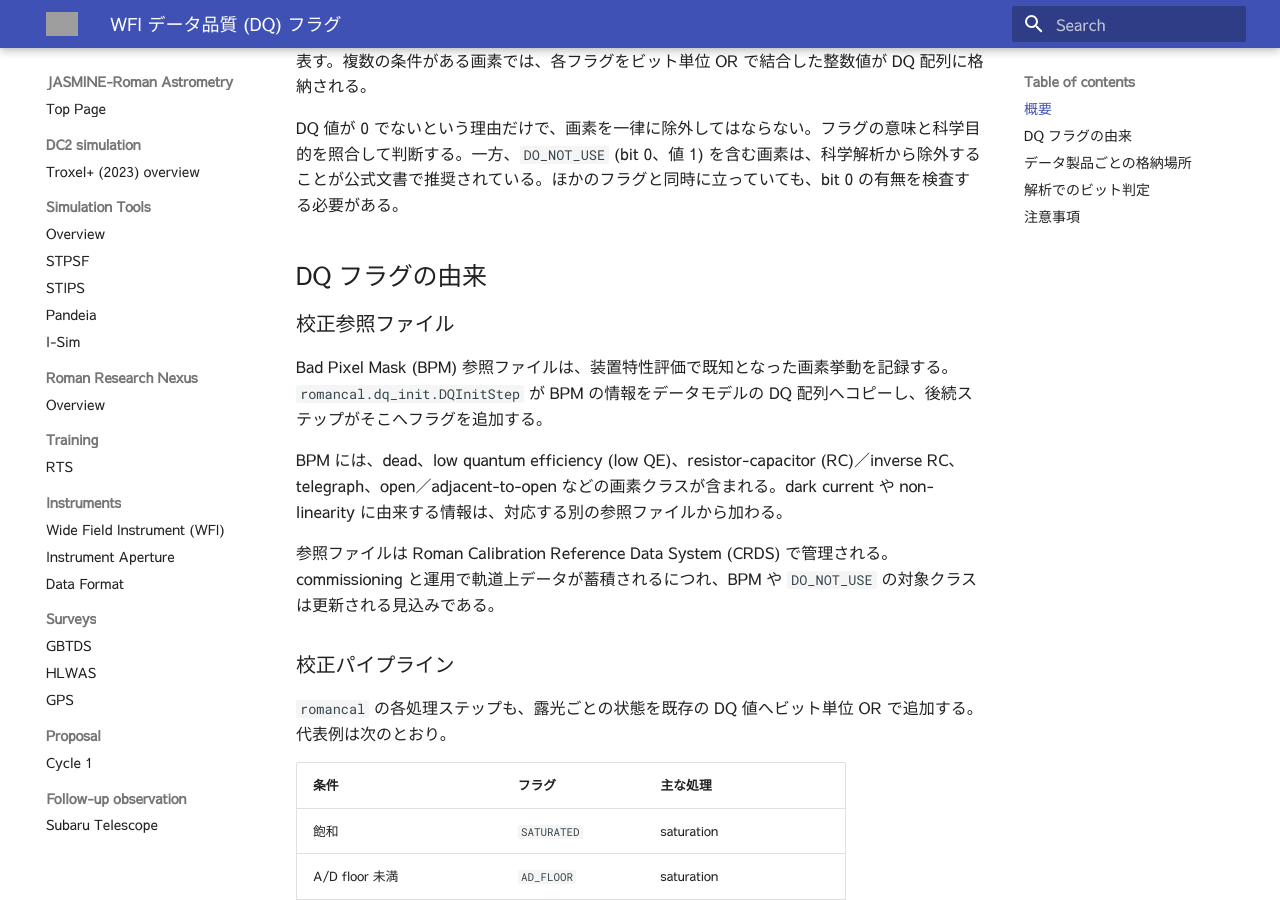
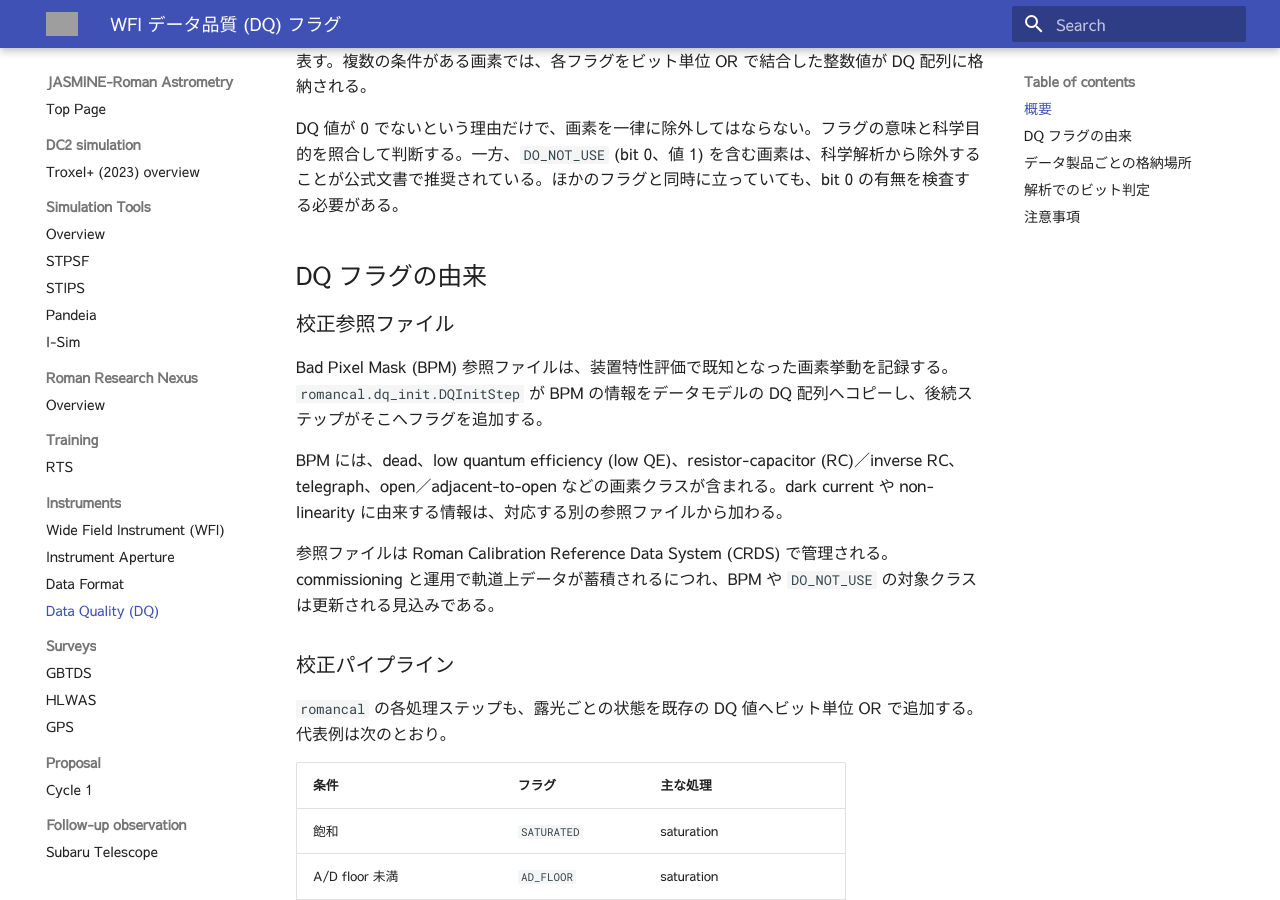
Before and after one commit to astronasutarou/jasmine-roman-astrometry, an MkDocs documentation site: the page built from docs/inst/data-quality.md, in a window 1280 px wide and 900 px high, scrolled down 375 px. Built offline with MkDocs 1.6.1 and Material for MkDocs 9.7.7, drawn with Linux system fonts in a browser that asks for light colours; grey boxes are pictures that could not be loaded.

Commit message:
docs: link WFI data quality page

```diff
--- a/mkdocs.yml
+++ b/mkdocs.yml
@@ -74,6 +74,7 @@ nav:
     - 'Wide Field Instrument (WFI)': inst/wfi.md
     - 'Instrument Aperture': inst/siaf.md
     - 'Data Format': inst/asdf.md
+    - 'Data Quality (DQ)': inst/data-quality.md
   - 'Surveys':
     - 'GBTDS': survey/gbtds.md
     - 'HLWAS': survey/hlwas.md
```
